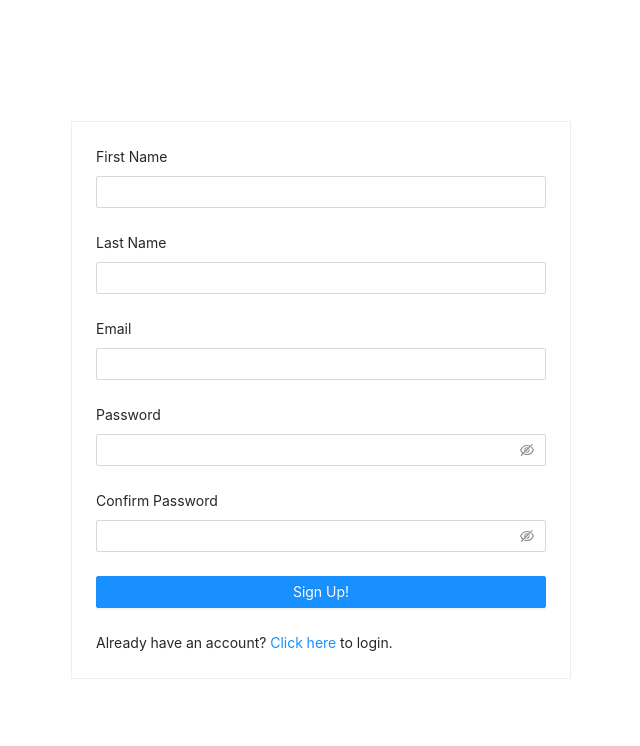
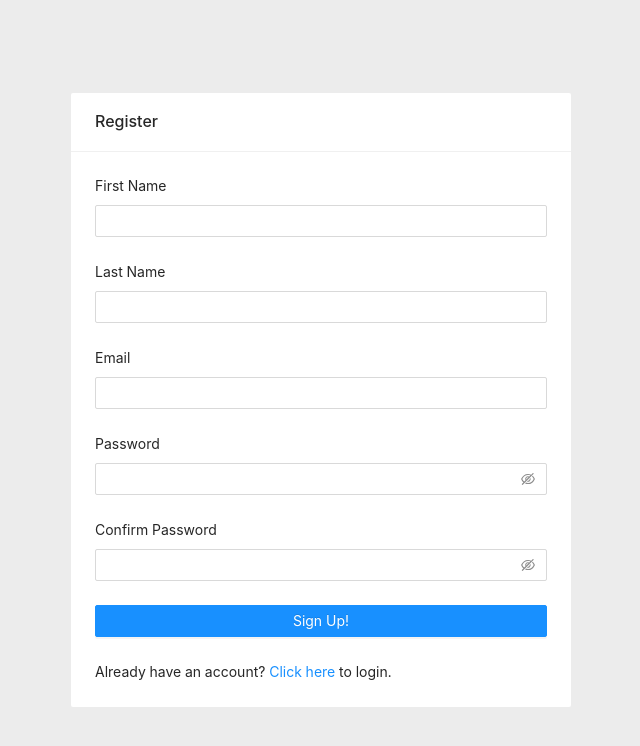
Before and after one commit to ekanshsinghal/se-group26-proj1, a React app: page /register in a window 1280 px wide. Shown: the top 746 px of the page, without its empty margins (319-959 px from the left). Built offline with nearby package versions, Linux system fonts and the light colour scheme.

Commit message:
added github build action

```diff
--- a/src/Components/LandingPage/LandingPage.jsx
+++ b/src/Components/LandingPage/LandingPage.jsx
@@ -56,16 +56,17 @@ export default function LandingPage() {
 					{columns.map((col) => (
 						<div className="Status">
 							<Typography.Title level={5}>{col}</Typography.Title>
-							{new Array(3).fill(null).map((_, index) => (
+							{new Array(2).fill(null).map((_, index) => (
 								<Card
 									title={`Job ${index}`}
 									extra={<EditDropDown />}
 									className="Job"
+									bordered={false}
 								>
 									{col}
 								</Card>
 							))}
-							<Card loading />
+							<Card loading bordered={false} />
 						</div>
 					))}
 				</div>
--- a/src/Components/LandingPage/LandingPage.scss
+++ b/src/Components/LandingPage/LandingPage.scss
@@ -40,6 +40,11 @@
 				margin: 0.5rem;
 				padding: 0.75rem 1rem;
 
+				.ant-typography {
+					display: flex;
+					justify-content: center;
+				}
+
 				.Job {
 					margin: 1rem 0;
 				}
--- a/src/Components/LoginPage/LoginPage.jsx
+++ b/src/Components/LoginPage/LoginPage.jsx
@@ -1,6 +1,6 @@
 import React from 'react';
 import { Link } from 'react-router-dom';
-import { Button, Checkbox, Form, Input } from 'antd';
+import { Button, Card, Checkbox, Form, Input } from 'antd';
 import { LockOutlined, UserOutlined } from '@ant-design/icons';
 
 import './LoginPage.scss';
@@ -10,7 +10,7 @@ export default function LoginPage() {
 
 	return (
 		<div className="LoginPage">
-			<div className="Box">
+			<Card bordered={false} title="Login">
 				<Form
 					initialValues={{ remember: true }}
 					onFinish={onFinish}
@@ -60,7 +60,7 @@ export default function LoginPage() {
 				</Form>
 				Don&#39;t have a account? <Link to="/register">Click here</Link>{' '}
 				to register.
-			</div>
+			</Card>
 		</div>
 	);
 }
--- a/src/Components/LoginPage/LoginPage.scss
+++ b/src/Components/LoginPage/LoginPage.scss
@@ -4,10 +4,9 @@
 	flex-direction: column;
 	align-items: center;
 	justify-content: center;
+	background-color: #ececec;
 
-	.Box {
-		border: 1px solid #eee;
-		padding: 1.5rem;
+	.ant-card {
 		width: min(100vw, 400px);
 	}
 
--- a/src/Components/RegisterPage/RegisterPage.jsx
+++ b/src/Components/RegisterPage/RegisterPage.jsx
@@ -1,4 +1,4 @@
-import { Button, Form, Input, Typography } from 'antd';
+import { Button, Card, Form, Input, Typography } from 'antd';
 import React from 'react';
 import { Link } from 'react-router-dom';
 
@@ -11,7 +11,7 @@ export default function RegisterPage() {
 
 	return (
 		<div className="RegisterPage">
-			<div className="Box">
+			<Card bordered={false} title="Register">
 				<Form
 					initialValues={{ remember: true }}
 					onFinish={onFinish}
@@ -111,7 +111,7 @@ export default function RegisterPage() {
 					Already have an account? <Link to="/login">Click here</Link>{' '}
 					to login.
 				</Typography>
-			</div>
+			</Card>
 		</div>
 	);
 }
--- a/src/Components/RegisterPage/RegisterPage.scss
+++ b/src/Components/RegisterPage/RegisterPage.scss
@@ -4,10 +4,9 @@
 	flex-direction: column;
 	align-items: center;
 	justify-content: center;
+	background-color: #ececec;
 
-	.Box {
-		border: 1px solid #eee;
-		padding: 1.5rem;
+	.ant-card {
 		width: min(100vw, 500px);
 	}
 }
```
